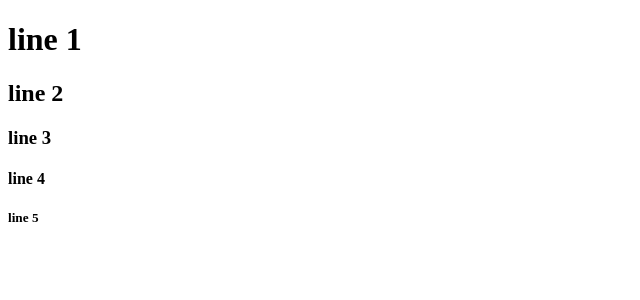
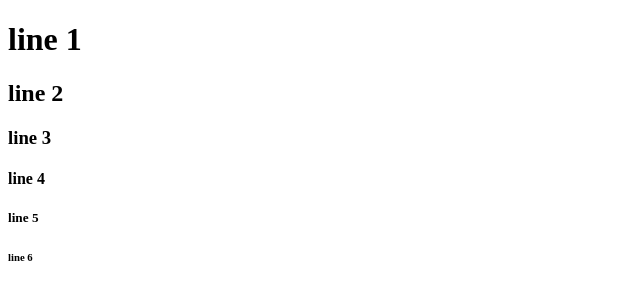
Before and after one commit to fateme-moshfegh/line, a plain HTML site: page index.html in a window 1280 px wide. Shown: the full height of the page, 0-640 px from the left. Drawn offline with Linux system fonts and the light colour scheme.

Commit message:
Add line 6

```diff
--- a/index.html
+++ b/index.html
@@ -12,6 +12,7 @@
     <h3>line 3</h3>
     <h4>line 4</h4>
     <h5>line 5</h5>
+    <h6>line 6</h6>
 </div>
 </body>
 </html>
```
